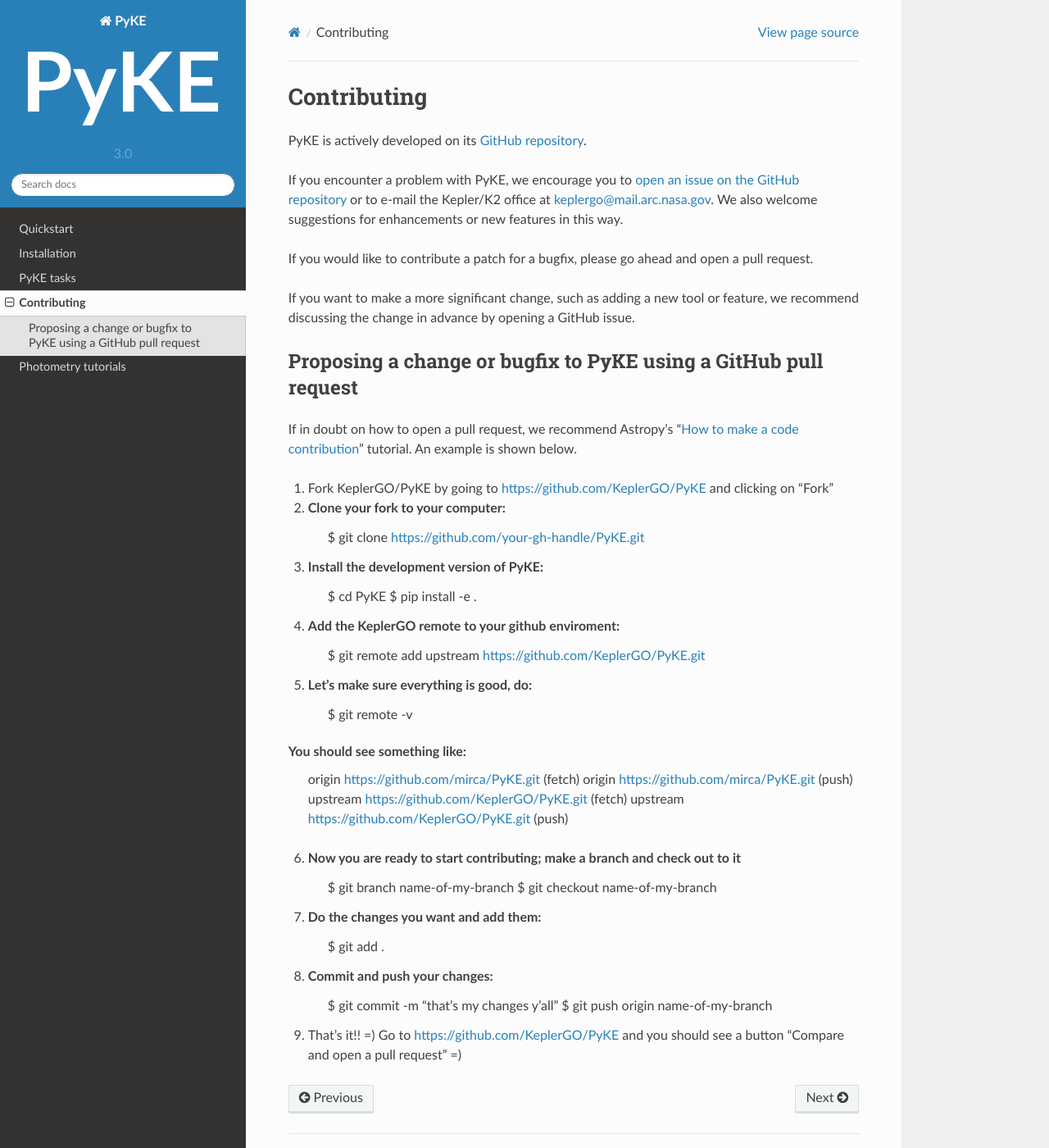
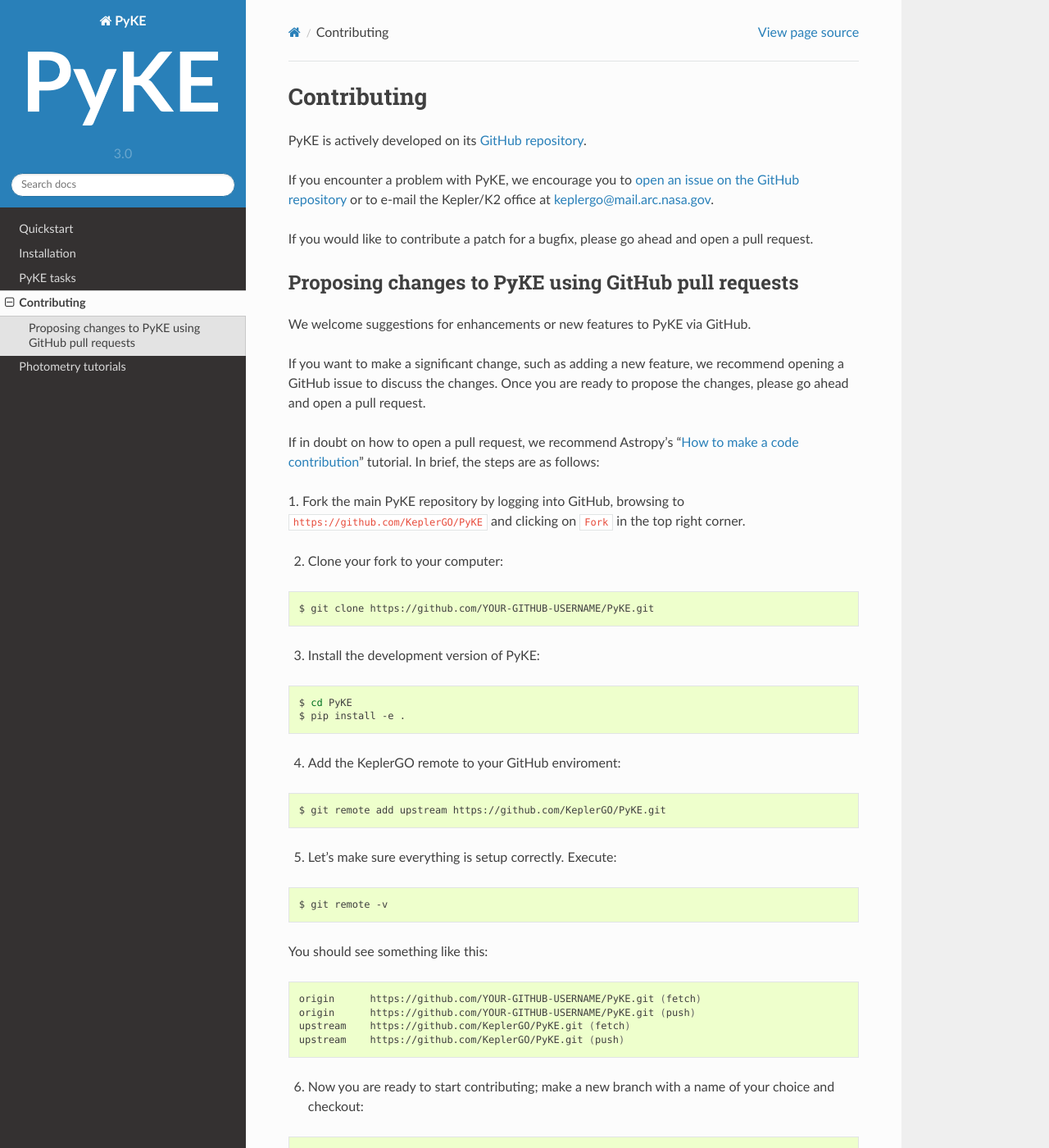
Before and after one commit to KeplerGO/pyke, a Sphinx documentation site: the page built from docs/source/contributing.rst, in a window 1280 px wide and 1400 px high. Shown: the whole window at 82% size. Built offline with Sphinx 7.4.7 and the Read the Docs theme 2.0.0, drawn with Linux system fonts in a browser that asks for light colours; some of the changed text lies outside the part shown.

Commit message:
Improve contributing doc

```diff
--- a/docs/source/contributing.rst
+++ b/docs/source/contributing.rst
@@ -6,51 +6,80 @@
 
 If you encounter a problem with PyKE, we encourage you to `open an issue on the GitHub repository <https://github.com/KeplerGO/PyKE/issues>`_
 or to e-mail the Kepler/K2 office at keplergo@mail.arc.nasa.gov.
-We also welcome suggestions for enhancements or new features in this way.
 
 If you would like to contribute a patch for a bugfix, please go ahead and open a pull request.
 
-If you want to make a more significant change, such as adding a new tool or feature,
-we recommend discussing the change in advance by opening a GitHub issue.
 
+Proposing changes to PyKE using GitHub pull requests
+----------------------------------------------------
 
-Proposing a change or bugfix to PyKE using a GitHub pull request
-----------------------------------------------------------------
+We welcome suggestions for enhancements or new features to PyKE via GitHub.
+
+If you want to make a significant change, such as adding a new feature, we recommend opening a GitHub issue to discuss the changes.
+Once you are ready to propose the changes, please go ahead and open a pull request.
 
 If in doubt on how to open a pull request, we recommend Astropy's
 "`How to make a code contribution <http://docs.astropy.org/en/stable/development/workflow/development_workflow.html>`_" tutorial.
-An example is shown below.
+In brief, the steps are as follows:
 
-1. Fork KeplerGO/PyKE by going to https://github.com/KeplerGO/PyKE and clicking on "Fork"
+1. Fork the main PyKE repository by logging into GitHub, browsing to ``https://github.com/KeplerGO/PyKE`` and clicking on ``Fork`` in the top right corner.\
+\
 
 2. Clone your fork to your computer:
-    $ git clone https://github.com/your-gh-handle/PyKE.git
+
+.. code-block:: bash
+
+    $ git clone https://github.com/YOUR-GITHUB-USERNAME/PyKE.git
 
 3. Install the development version of PyKE:
+
+.. code-block:: bash
+
     $ cd PyKE
     $ pip install -e .
 
-4. Add the KeplerGO remote to your github enviroment:
+4. Add the KeplerGO remote to your GitHub enviroment:
+
+.. code-block:: bash
+
     $ git remote add upstream https://github.com/KeplerGO/PyKE.git
 
-5. Let's make sure everything is good, do:
+5. Let's make sure everything is setup correctly. Execute:
+
+.. code-block:: bash
+
     $ git remote -v
 
-You should see something like:
-    origin	https://github.com/mirca/PyKE.git (fetch)
-    origin	https://github.com/mirca/PyKE.git (push)
+You should see something like this:
+
+.. code-block:: bash
+
+    origin	https://github.com/YOUR-GITHUB-USERNAME/PyKE.git (fetch)
+    origin	https://github.com/YOUR-GITHUB-USERNAME/PyKE.git (push)
     upstream	https://github.com/KeplerGO/PyKE.git (fetch)
     upstream	https://github.com/KeplerGO/PyKE.git (push)
 
-6. Now you are ready to start contributing; make a branch and check out to it
-    $ git branch name-of-my-branch
-    $ git checkout name-of-my-branch
+6. Now you are ready to start contributing; make a new branch with a name of your choice and checkout:
+
+.. code-block:: bash
+
+    $ git branch name-of-your-branch
+    $ git checkout name-of-your-branch
 
 7. Do the changes you want and add them:
+
+.. code-block:: bash
+
     $ git add .
 
 8. Commit and push your changes:
-    $ git commit -m "that's my changes y'all"
+
+.. code-block:: bash
+
+    $ git commit -m "description of changes"
     $ git push origin name-of-my-branch
 
-9. That's it!! =) Go to https://github.com/KeplerGO/PyKE and you should see a button "Compare and open a pull request" =)
+9. Head to https://github.com/KeplerGO/PyKE and you should now see a button "Compare and open a pull request".  Click the button and submit your pull request.\
+\
+
+10. That's it!
```
